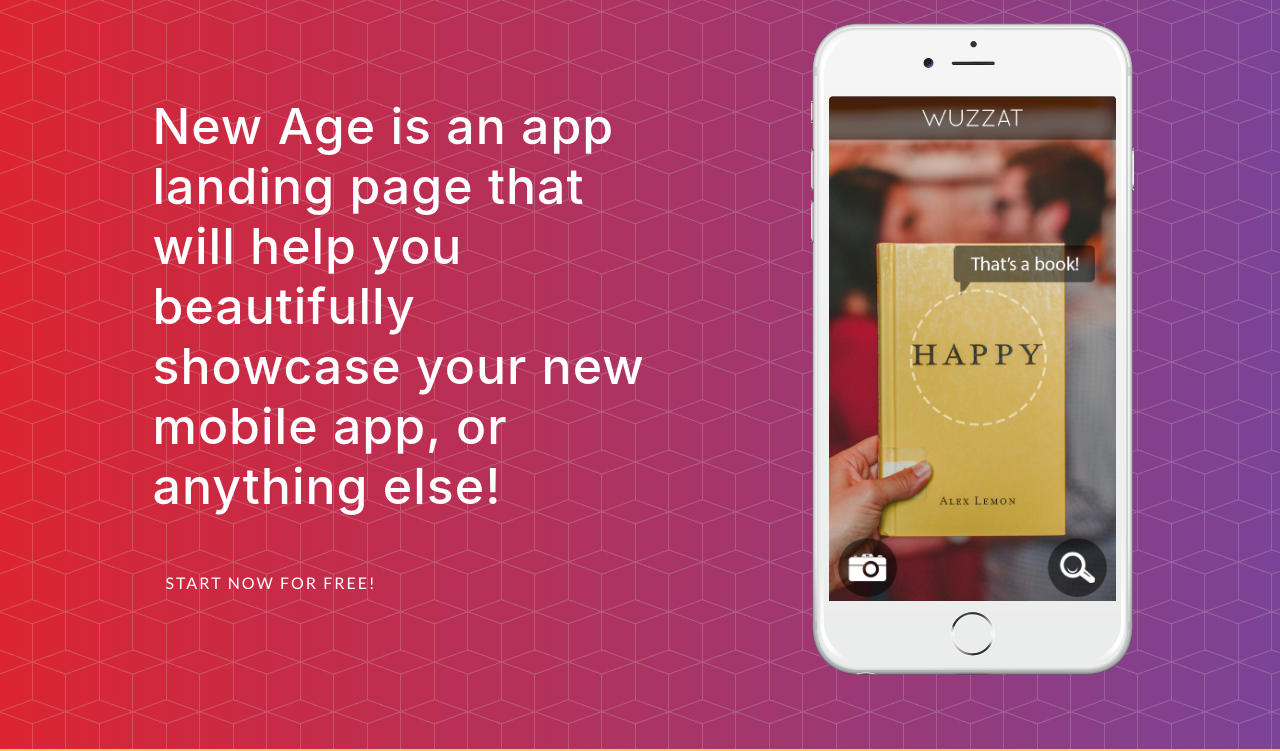
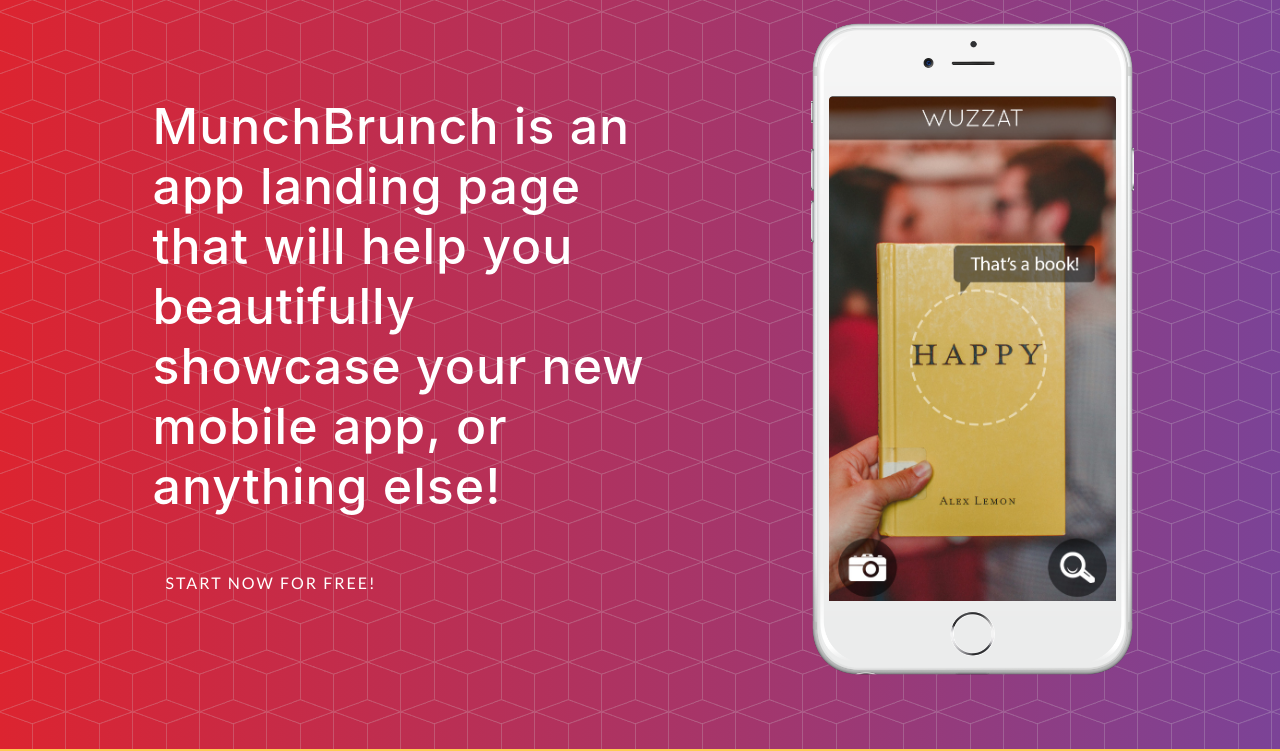
Before and after one commit to keep-out/keep-out-landing, a website with bundled scripts: page public/index.html in a window 1280 px wide. Shown: the part 51-802 px from the top of the page. Built offline with nearby package versions, Linux system fonts and the light colour scheme; a web font is replaced by a local one.

Commit message:
test update

```diff
--- a/public/index.html
+++ b/public/index.html
@@ -59,7 +59,7 @@
         <div class="row h-100">
           <div class="col-lg-7 my-auto">
             <div class="header-content mx-auto">
-              <h1 class="mb-5">New Age is an app landing page that will help you beautifully showcase your new mobile app, or anything else!</h1>
+              <h1 class="mb-5">MunchBrunch is an app landing page that will help you beautifully showcase your new mobile app, or anything else!</h1>
               <a href="#download" class="btn btn-outline btn-xl js-scroll-trigger">Start Now for Free!</a>
             </div>
           </div>
```
